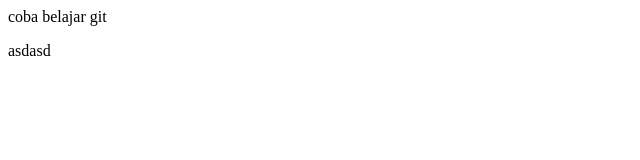
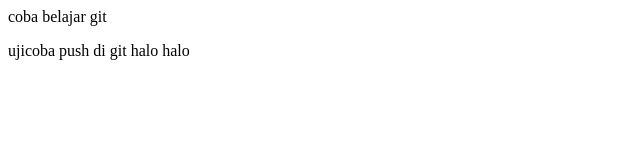
Before and after one commit to ridhosulistiawan/belajar-git, a plain HTML site: page index.html in a window 1280 px wide. Shown: the whole page, without its empty margins (0-640 px from the left). Drawn offline with Linux system fonts and the light colour scheme.

Commit message:
mengubah isi index.html

```diff
--- a/index.html
+++ b/index.html
@@ -5,6 +5,8 @@
     </head>
     <body>
         <p>coba belajar git</p>
-        asdasd
+        ujicoba push di git
+
+        halo halo
     </body>
 </html>
```
